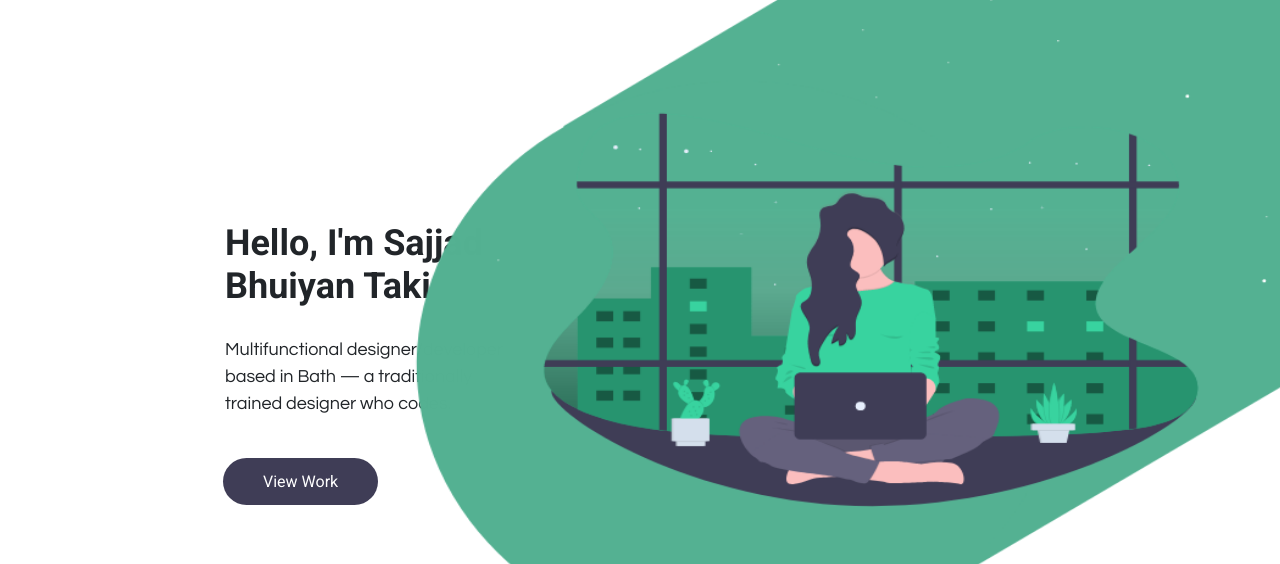
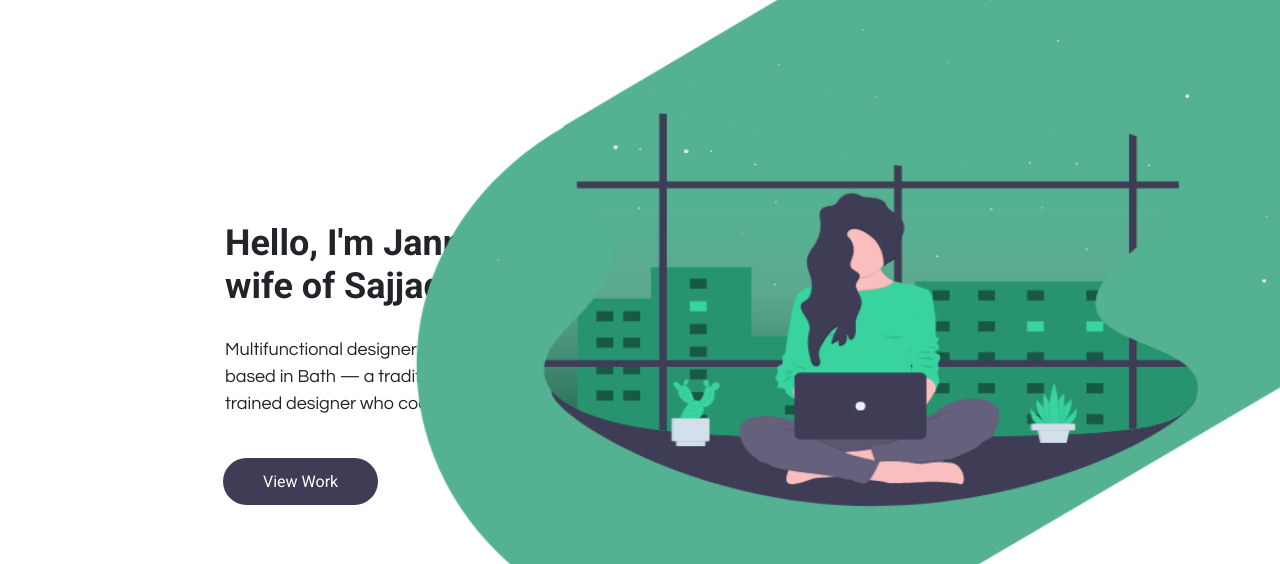
Before and after one commit to sajjadbhuiyan/Lisa-portfolio, a plain HTML site: page index.html in a window 1280 px wide. Shown: the part 78-642 px from the top of the page. Drawn offline with Linux system fonts and the light colour scheme.

Commit message:
wife of Sajjad

```diff
--- a/index.html
+++ b/index.html
@@ -68,7 +68,7 @@
         <div class="row">
           <div class="col-12 col-xl-5 col-lg-5 col-md-12">
             <div class="ban_con">
-              <h3 id="sajjad">Hello, I'm Sajjad Bhuiyan Taki</h3>
+              <h3 id="sajjad">Hello, I'm Jannati, wife of Sajjad.</h3>
               <p>
                 Multifunctional designer/developer <br />
                 based in Bath — a traditionally <br />
```
